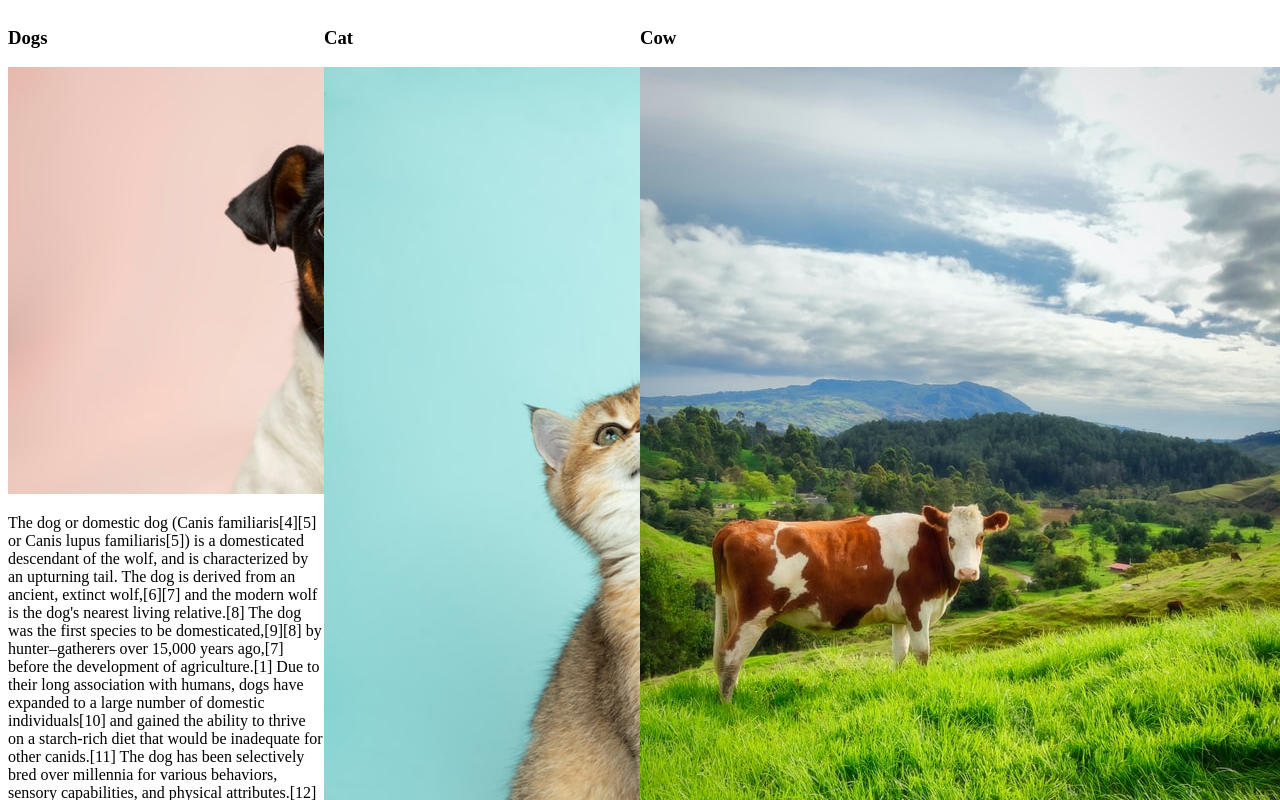
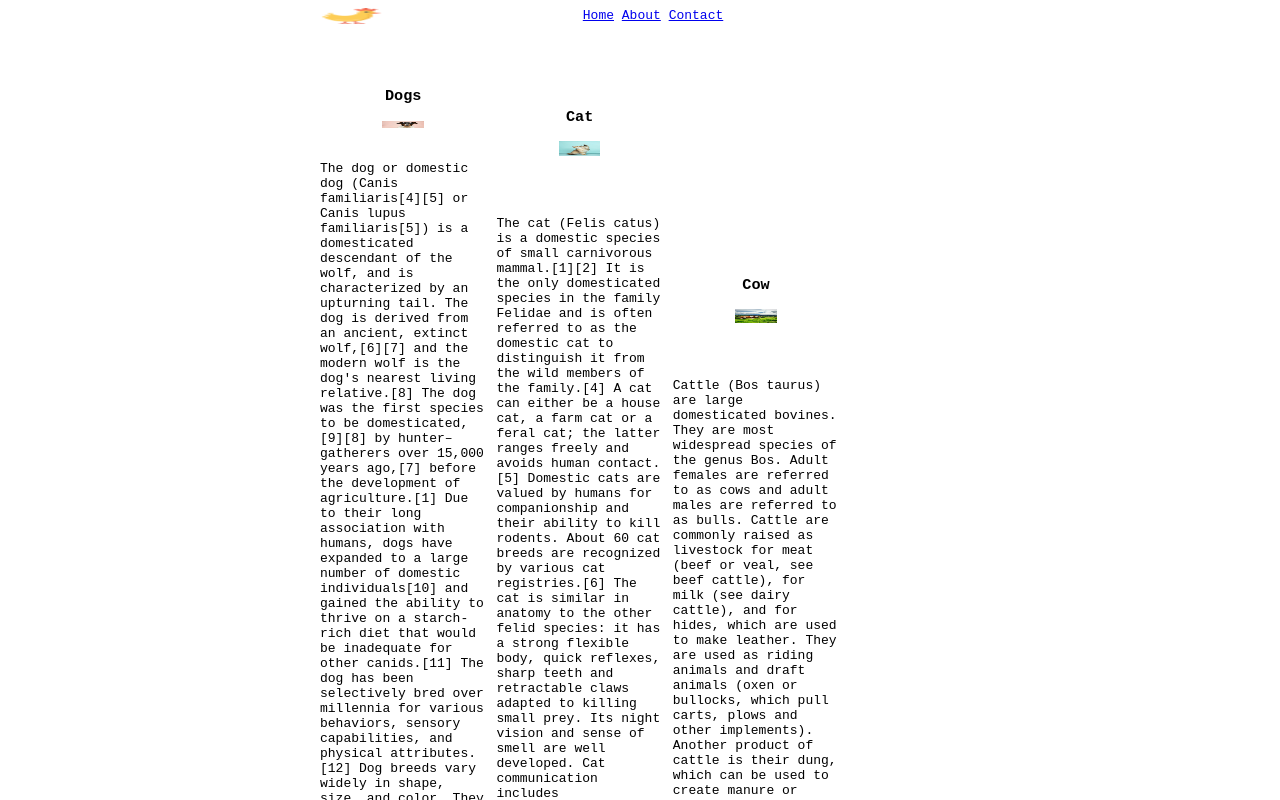
Before and after one commit to satindersingh472/cssGrid, a plain HTML site: page index.html in a window 1280 px wide. Shown: the top 800 px of the page. Drawn offline with Linux system fonts and the light colour scheme.

Commit message:
added navbar

```diff
--- a/css/style.css
+++ b/css/style.css
@@ -1,5 +1,40 @@
-#animal{
+body{
+    font-family: monospace;
+}
+#animal {
+    display: grid;
+    grid-template-columns: 26% 26% 26%;
+    margin: 0 auto;
+    width: 50vw;
+    align-items: center;
+    justify-items: center;
+     gap:10px;
+}
+#animal article{
+    display: grid;
+    align-items: start;
+    justify-items: center;
+}
+
+img {
+    height: 25%;
+    width: 25%;
+}
+header{
     display: grid;
     grid-auto-flow: column;
-    grid-template-columns: 25% 25% 25%;
+    width:50vw;
+    margin: 0 auto;
+    gap: 10px;
 }
+
+header nav{
+    align-items: start;
+    justify-items: end;
+}
+/*
+header img{
+    align-items: start;
+    justify-items: start;
+}
+*/
--- a/index.html
+++ b/index.html
@@ -33,6 +33,14 @@
 </head>
 
 <body>
+    <header>
+        <img src="icon.png" alt="cat">
+        <nav>
+            <a href="#home">Home</a>
+            <a href="#About">About</a>
+            <a href="Contact">Contact</a>
+        </nav>
+    </header>
     <section id="animal">
         <article id="dog">
             <h1>Dogs</h1>
```
Also changed, not shown: icon.jpg (added), icon.png (added).
